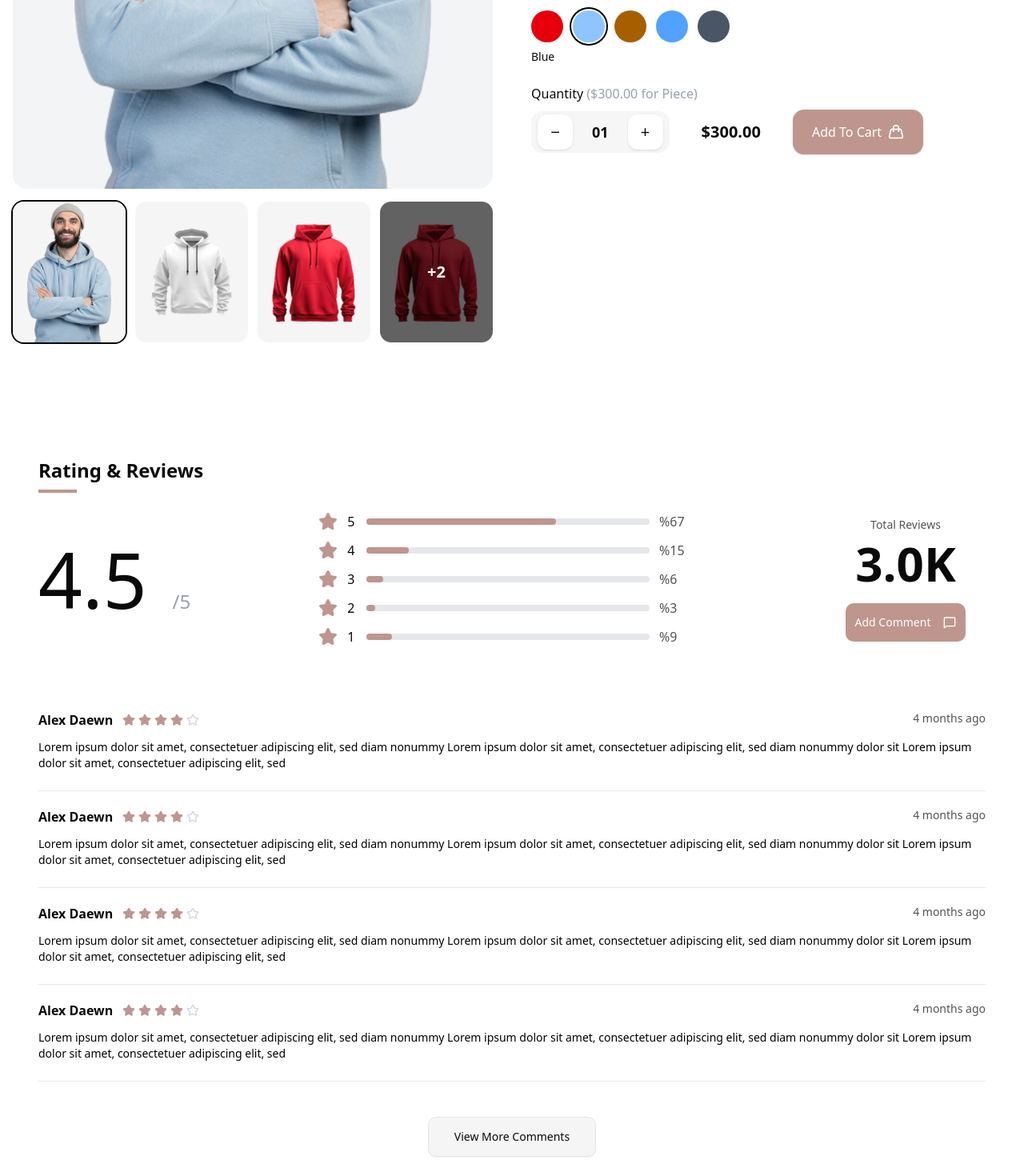
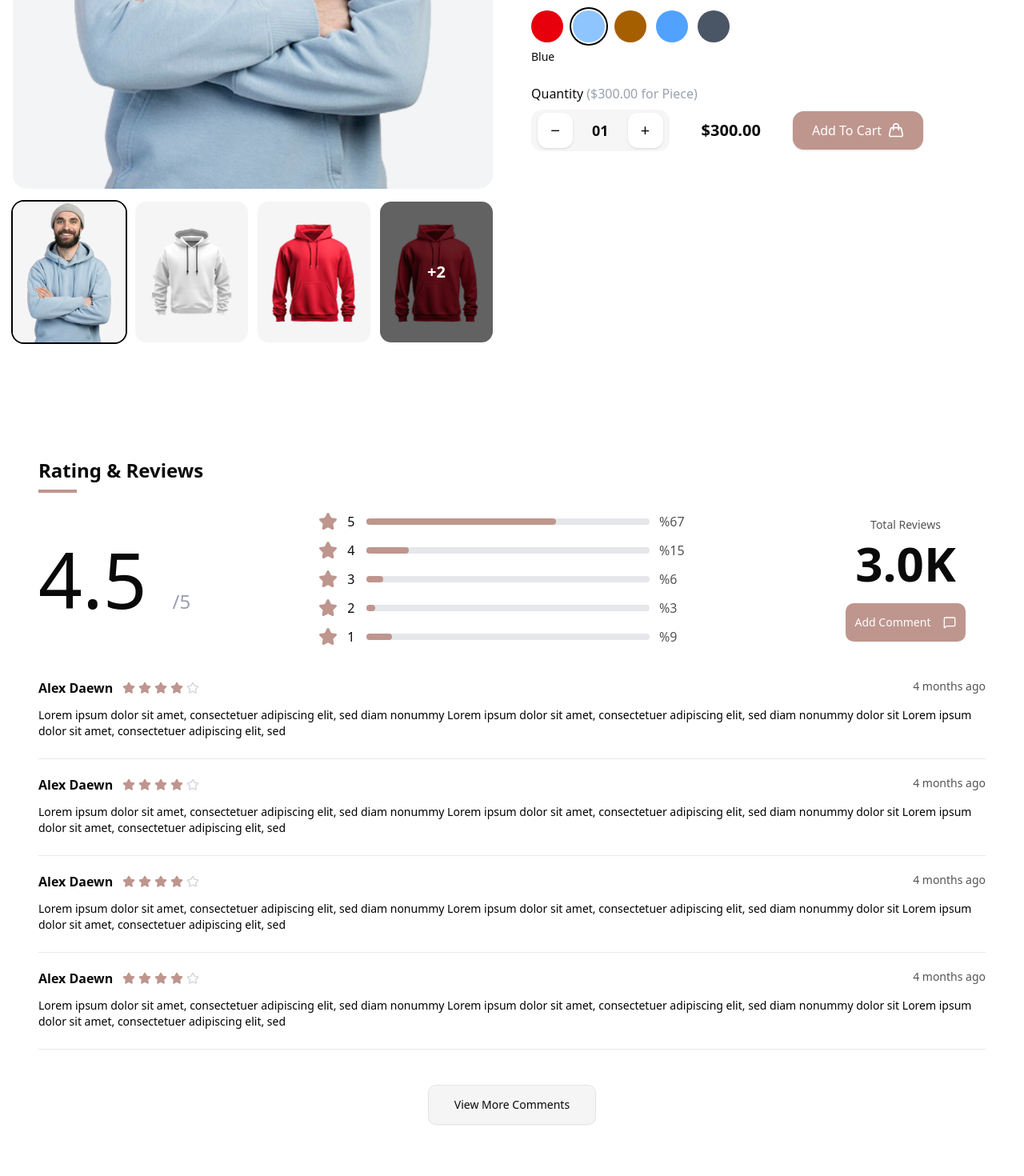
Before and after one commit to a7medmo7med1971/TrendLine_Task, a Next.js app: page / in a window 1280 px wide. Shown: the part 960-2430 px from the top of the page at 80% size. Built offline with nearby package versions, Linux system fonts and the light colour scheme.

Commit message:
edite btn add carts

```diff
--- a/app/(componts)/(productDetiles)/products/ProductDetailsSection.tsx
+++ b/app/(componts)/(productDetiles)/products/ProductDetailsSection.tsx
@@ -255,10 +255,10 @@ export default function ProductDetailsPage() {
              <button
               className="
                 min-h-[48px]
-                min-w-[160px]
+                min-w-[70px]
 
                 px-6
-                py-4
+
                 rounded-[14px]
 
                 bg-[#BE968E]
--- a/app/(componts)/(productDetiles)/products/Rating.tsx
+++ b/app/(componts)/(productDetiles)/products/Rating.tsx
@@ -120,7 +120,7 @@ export default function Rating() {
       </div>
 
       {/* Reviews */}
-      <div className="w-full max-w-[1500px] mx-auto space-y-5 pt-20">
+      <div className="w-full max-w-[1500px] mx-auto space-y-5 pt-10">
         {reviewsClient.map((review) => (
           <div key={review.id} className="border-b border-gray-200 pb-6">
             <div className="flex justify-between mb-3">
```
